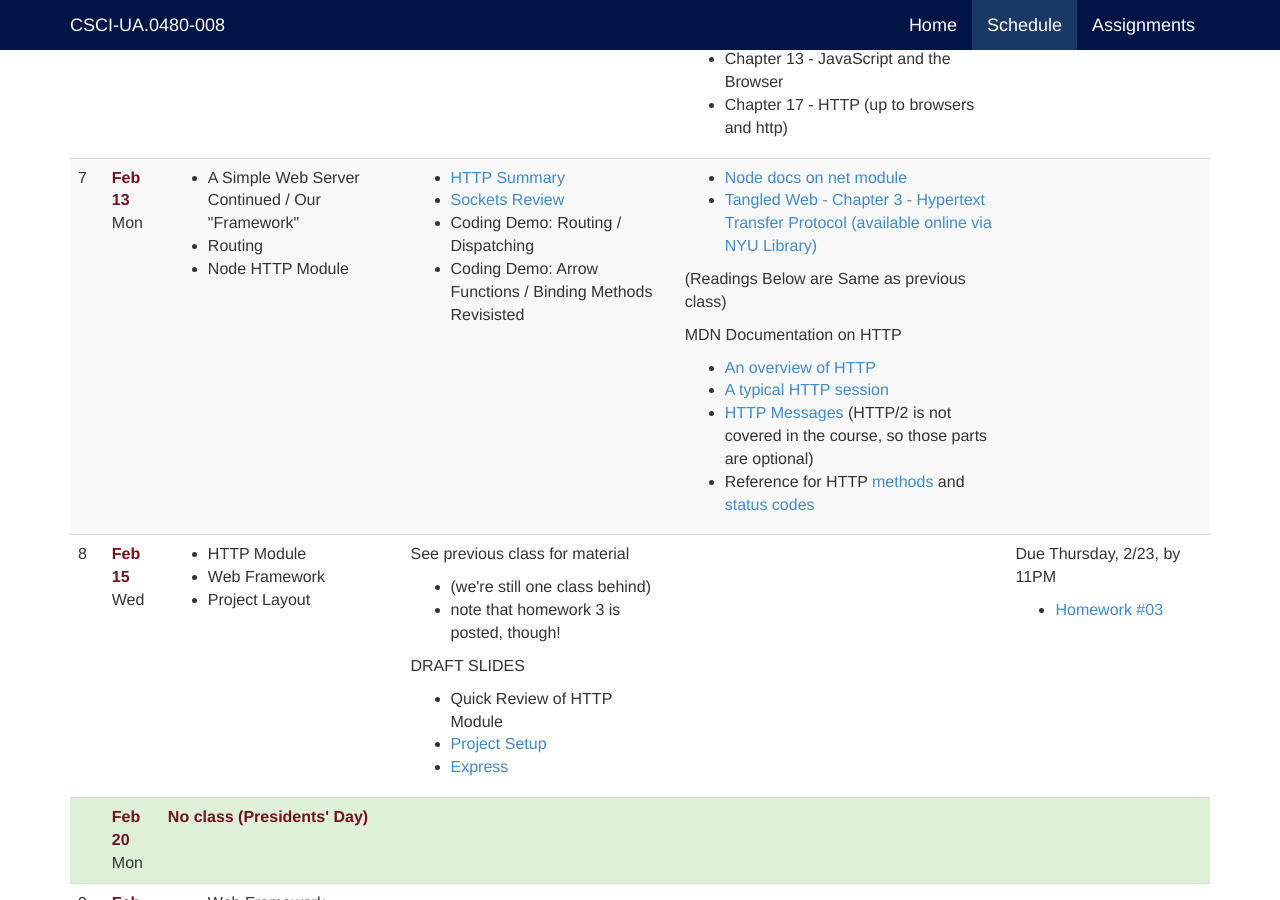
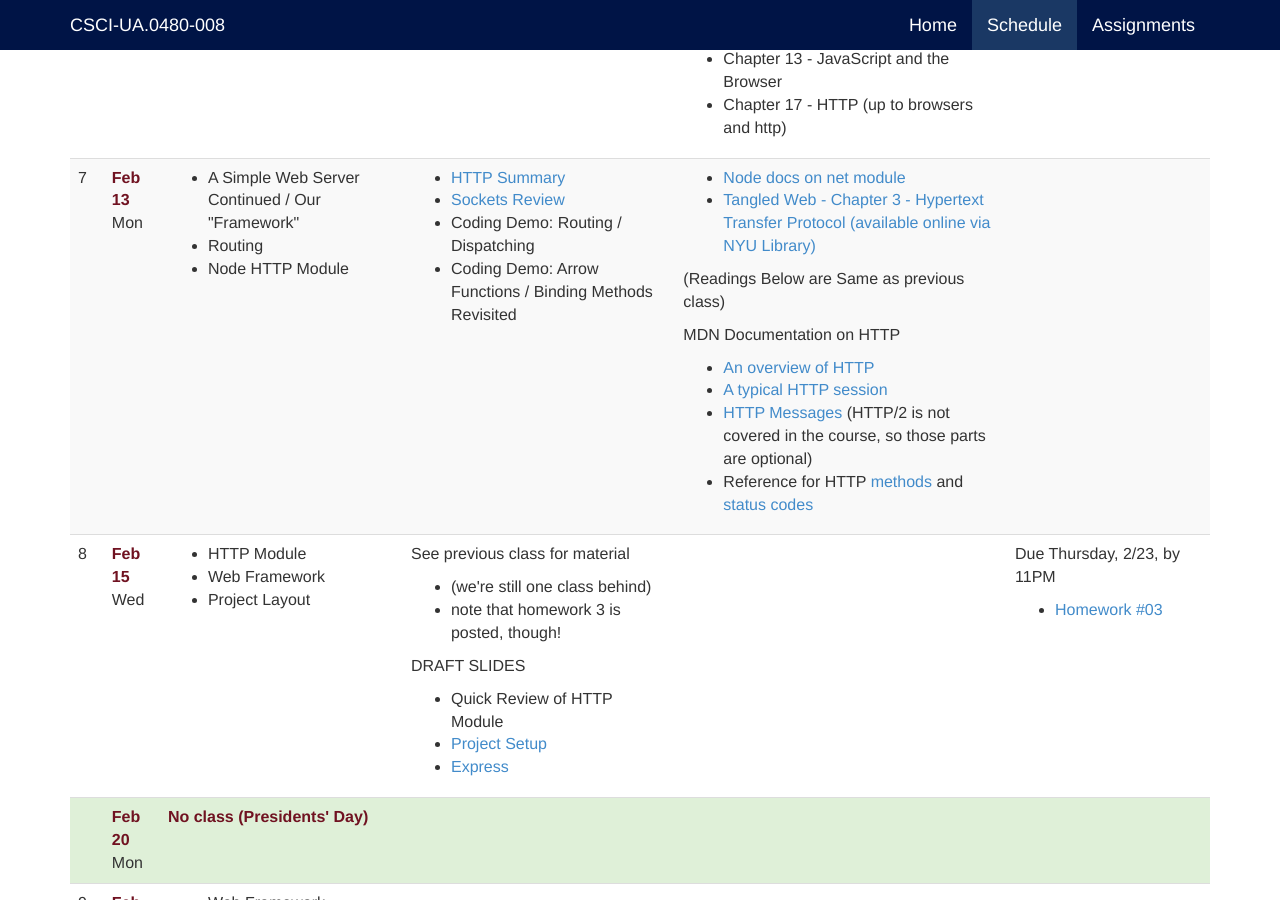
Before and after one commit to foureyes/csci-ua.0480-spring2017-008, a Jekyll site: the page built from schedule.markdown, in a window 1280 px wide and 900 px high, scrolled down 2606 px. Built offline with Jekyll 4.4.1, drawn with Linux system fonts in a browser that asks for light colours.

Commit message:
fix typo

```diff
--- a/_includes/schedule/07.markdown
+++ b/_includes/schedule/07.markdown
@@ -7,7 +7,7 @@
 * [HTTP Summary](slides/07/http-summary.html)
 * [Sockets Review](slides/07/sockets-review.html)
 * Coding Demo: Routing / Dispatching
-* Coding Demo: Arrow Functions / Binding Methods Revisisted
+* Coding Demo: Arrow Functions / Binding Methods Revisited
 
 {% comment %}
 * [Node's HTTP Module](slides/07/node-http.html)
```
